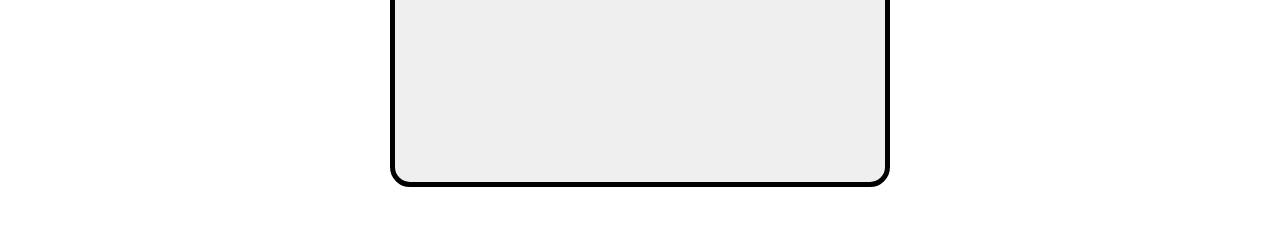
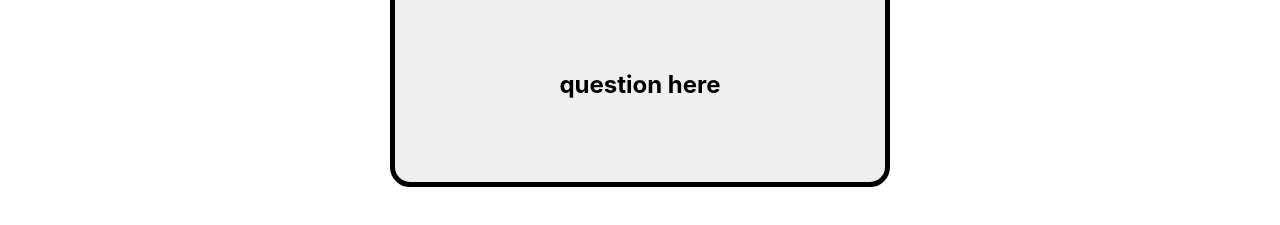
Before and after one commit to sokradyschey/interview-app, a React app: page / in a window 1280 px wide. Shown: the part 295-520 px from the top of the page. Built offline with nearby package versions, Linux system fonts and the light colour scheme.

Commit message:
Question Placeholder

```diff
--- a/src/Components/Card.js
+++ b/src/Components/Card.js
@@ -7,7 +7,7 @@
     <div className='BodyContainer'>
       <div className='CardContainer'>
         <h1>Javascript</h1>
-        <p>{props.question}</p>
+        <h2>question here</h2>
     </div>
   </div>
     )
```
Also changed, not shown: src/App.css (line endings or trailing spaces).
